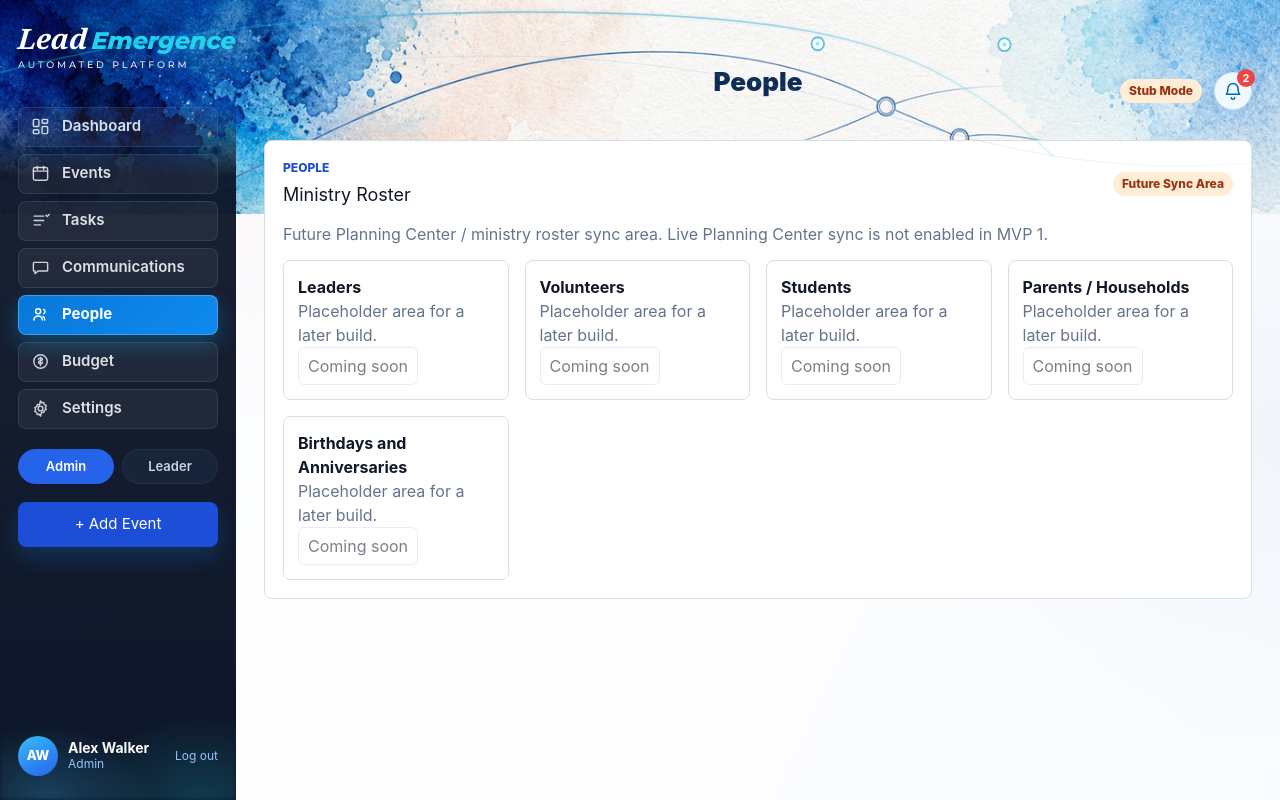
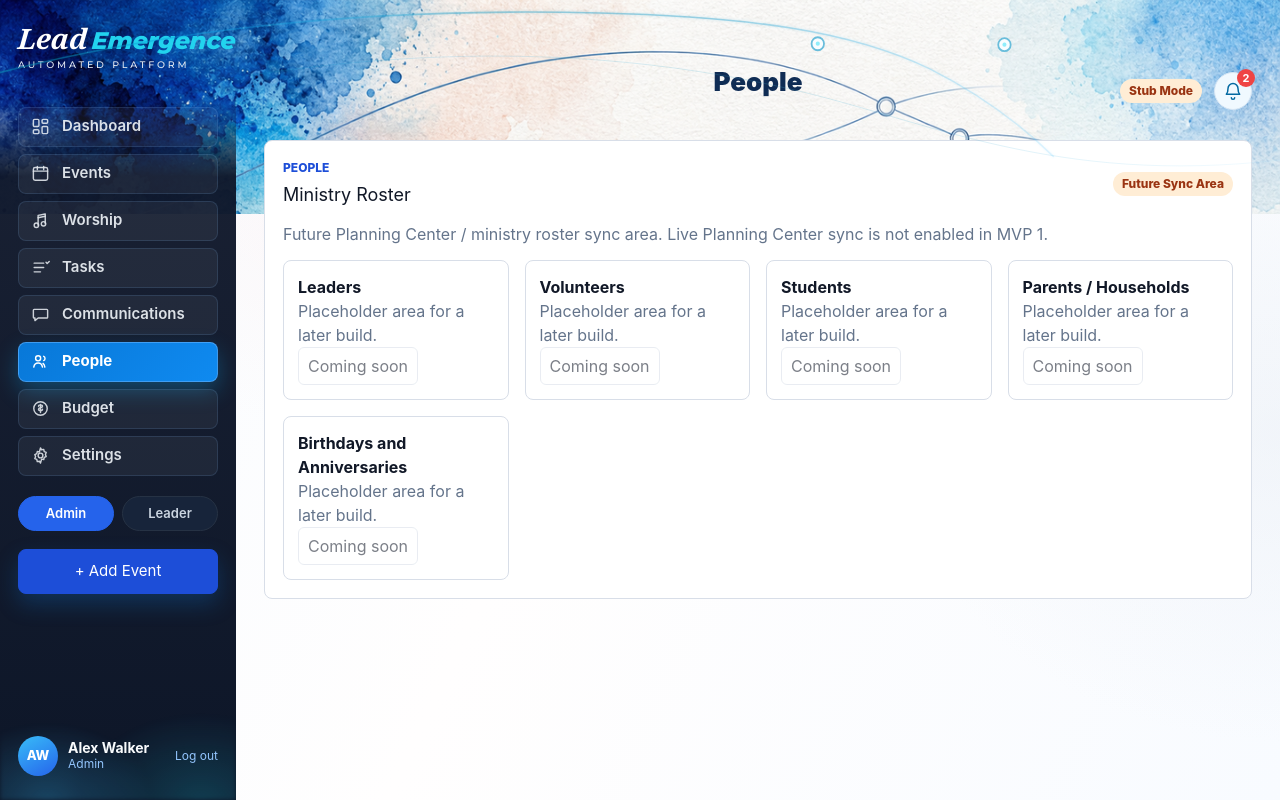
Before and after one commit to abostwick12/emergence-ministry-platform, a Next.js app: page /people in a window 1280 px wide. Built offline with nearby package versions, Linux system fonts and the light colour scheme; a web font is replaced by a local one.

Commit message:
Add worship planning navigation

```diff
--- a/components/app-shell.tsx
+++ b/components/app-shell.tsx
@@ -17,6 +17,7 @@ const roleLabels: Record<Role, string> = {
 const primaryLinks = [
   { href: "/dashboard", label: "Dashboard" },
   { href: "/events", label: "Events" },
+  { href: "/worship", label: "Worship" },
   { href: "/tasks", label: "Tasks" },
   { href: "/communications", label: "Communications" },
   { href: "/people", label: "People" },
@@ -30,6 +31,8 @@ const mobileLinks = [
   { href: "/tasks", label: "Tasks" },
   { href: "/communications", label: "Communications" }
 ];
+
+const mobileMoreLinks = primaryLinks.filter((link) => !mobileLinks.some((mobileLink) => mobileLink.href === link.href));
 
 function BellIcon() {
   return (
@@ -58,6 +61,14 @@ const navIconPaths: Record<string, React.ReactNode> = {
     <>
       <rect x="3" y="4.5" width="18" height="16" rx="2.2" />
       <path d="M3 9h18M8 3v4M16 3v4" strokeLinecap="round" />
+    </>
+  ),
+  "/worship": (
+    <>
+      <path d="M9 18V5.5l9-1.8v12.5" strokeLinecap="round" strokeLinejoin="round" />
+      <circle cx="6.8" cy="18" r="2.8" />
+      <circle cx="15.8" cy="16.2" r="2.8" />
+      <path d="M9 8.5l9-1.8" strokeLinecap="round" />
     </>
   ),
   "/tasks": (
@@ -103,6 +114,7 @@ function NavIcon({ href }: { href: string }) {
 const pageTitles: Record<string, string> = {
   "/dashboard": "Dashboard",
   "/events": "Events",
+  "/worship": "Worship",
   "/tasks": "Tasks",
   "/communications": "Communications",
   "/people": "People",
@@ -216,7 +228,7 @@ export function AppShell({ children }: { children: React.ReactNode }) {
             >
               + Add Event
             </button>
-            {primaryLinks.slice(4).map((link) => (
+            {mobileMoreLinks.map((link) => (
               <Link className="app-nav-link" href={link.href} key={link.href}>
                 {link.label}
               </Link>
```
